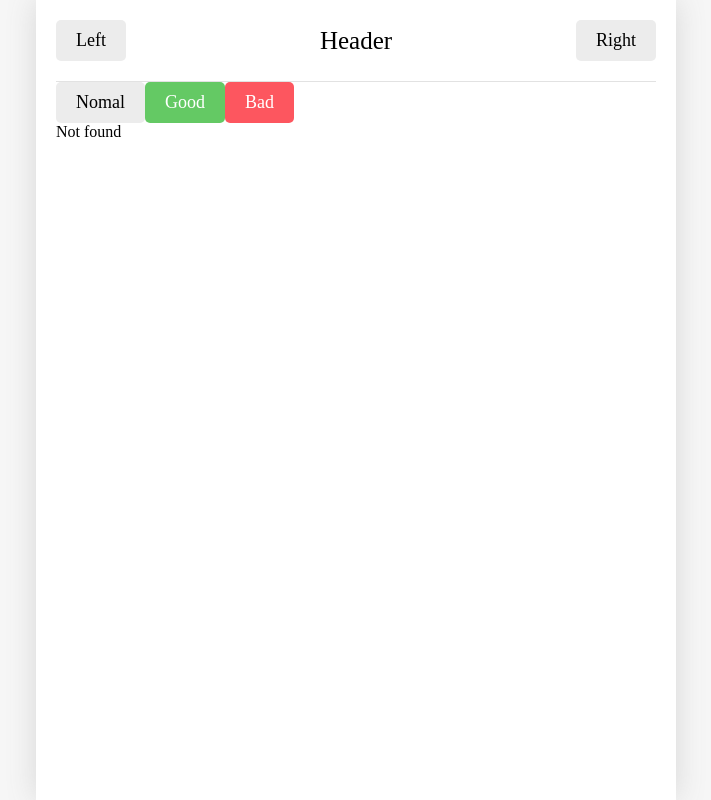
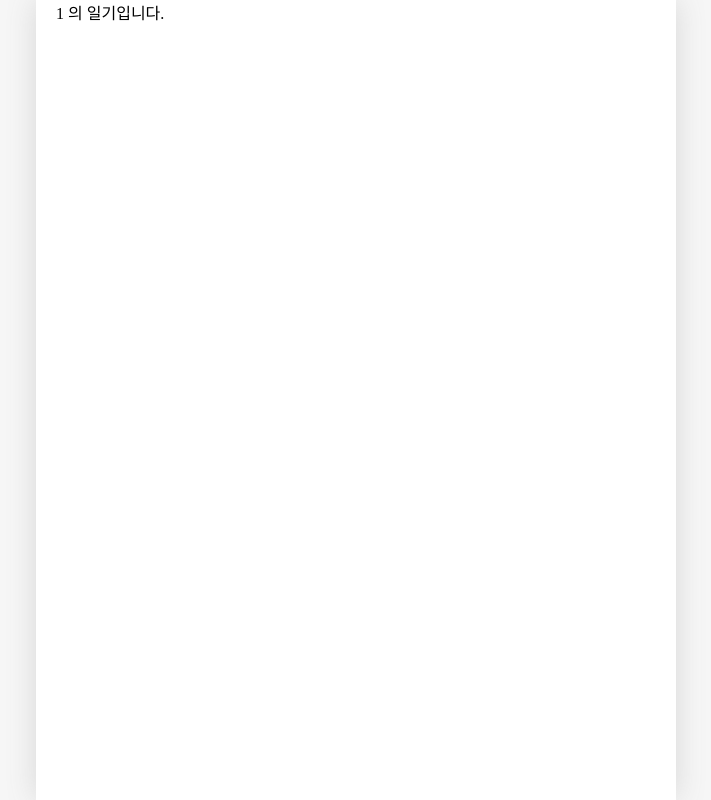
Before and after one commit to devkeyman/one-bite-react, a React (Vite) app: page /edit/1 in a window 1280 px wide. Before the commit this address had no page. Shown: the whole page, without its empty margins (284-995 px from the left). Built offline with nearby package versions, Linux system fonts and the light colour scheme; a web font is replaced by a local one.

Commit message:
implementing diary management

```diff
--- a/src/App.jsx
+++ b/src/App.jsx
@@ -1,54 +1,38 @@
-import { Route, Routes, Link, useNavigate } from "react-router-dom";
+import { useReducer } from "react";
+import { Route, Routes } from "react-router-dom";
 import "./App.css";
 import Home from "./pages/Home";
 import New from "./pages/New";
 import Diary from "./pages/Diary";
+import Edit from "./pages/Edit";
 import Notfound from "./pages/Notfound";
 
-import { getEmotionImage } from "./util/get-emotion-image";
-import Button from "./components/Button";
-import Header from "./components/Header";
-
-// 1. "/" :  모든 일기를 조회하는 Home 페이지
-// 2. "/new" : 새로운 일기를 작성하는 New 페이지
-// 3. "/diary": 일기를 상세히 조회하는 Diary 페이지
+const mockData = [
+  {
+    id: 1,
+    createdData: new Date().getTime(),
+    emotionId: 1,
+    content: "1번 일기 내용",
+  },
+  {
+    id: 2,
+    createdData: new Date().getTime(),
+    emotionId: 2,
+    content: "2번 일기 내용",
+  },
+];
+function reducer(state, action) {
+  return state;
+}
 function App() {
-  const nav = useNavigate();
-  const onClickButton = () => {
-    nav("/new");
-  };
-
+  const [data, dispatch] = useReducer(reducer, mockData);
   return (
     <>
-      <Header
-        title={"Header"}
-        leftChild={<Button text={"Left"} />}
-        rightChild={<Button text={"Right"} />}
-      />
-      <Button
-        text={"Nomal"}
-        onClick={() => {
-          console.log("123클릭");
-        }}
-      />
-      <Button
-        text={"Good"}
-        type={"POSITIVE"}
-        onClick={() => {
-          console.log("123클릭");
-        }}
-      />
-      <Button
-        text={"Bad"}
-        type={"NEGATIVE"}
-        onClick={() => {
-          console.log("123클릭");
-        }}
-      />
       <Routes>
         <Route path="/" element={<Home />} />
         <Route path="/new" element={<New />} />
         <Route path="/diary/:id" element={<Diary />} />
+        <Route path="/edit/:id" element={<Edit />}></Route>
         <Route path="*" element={<Notfound />} />
       </Routes>
     </>
--- /dev/null
+++ b/src/pages/Edit.jsx
@@ -0,0 +1,7 @@
+import { useParams } from "react-router-dom";
+const Edit = () => {
+  const params = useParams();
+  return <div>{params.id} 의 일기입니다.</div>;
+};
+
+export default Edit;
```
